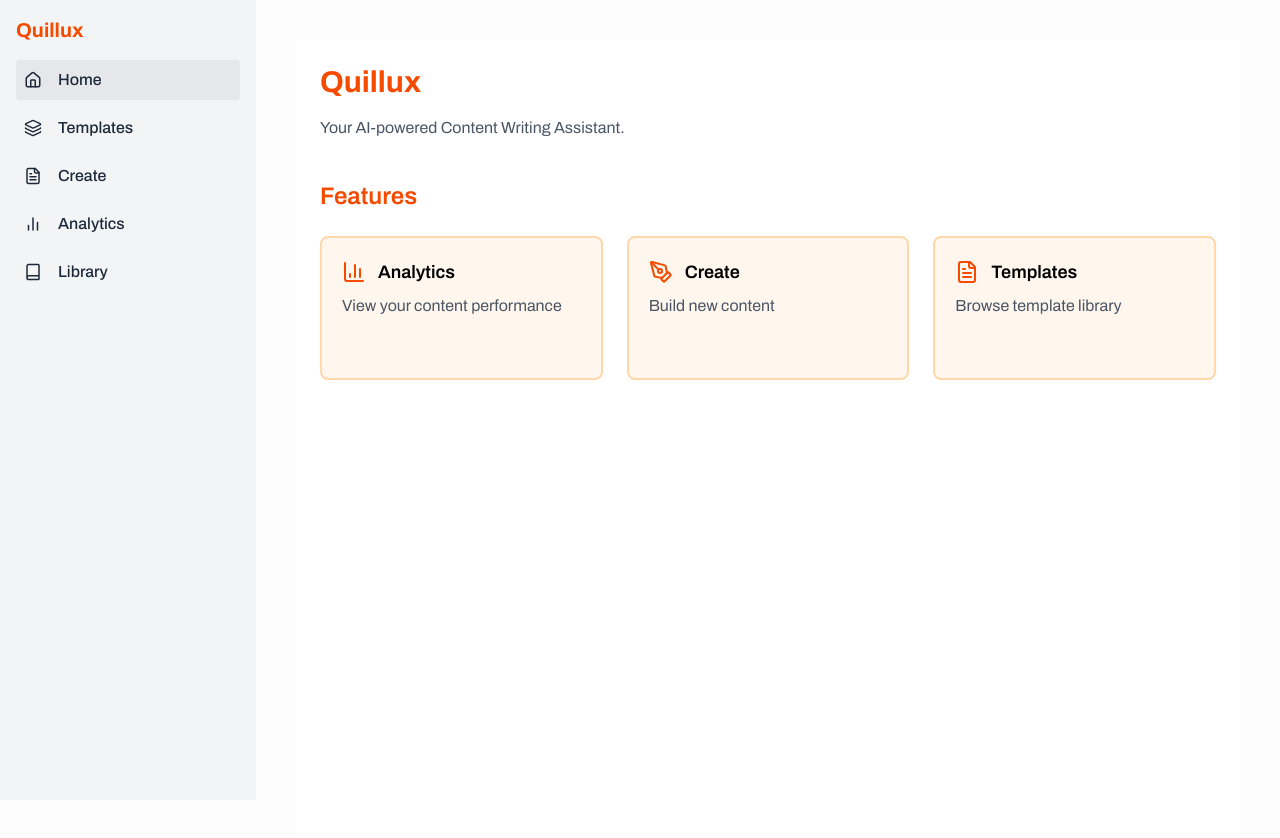
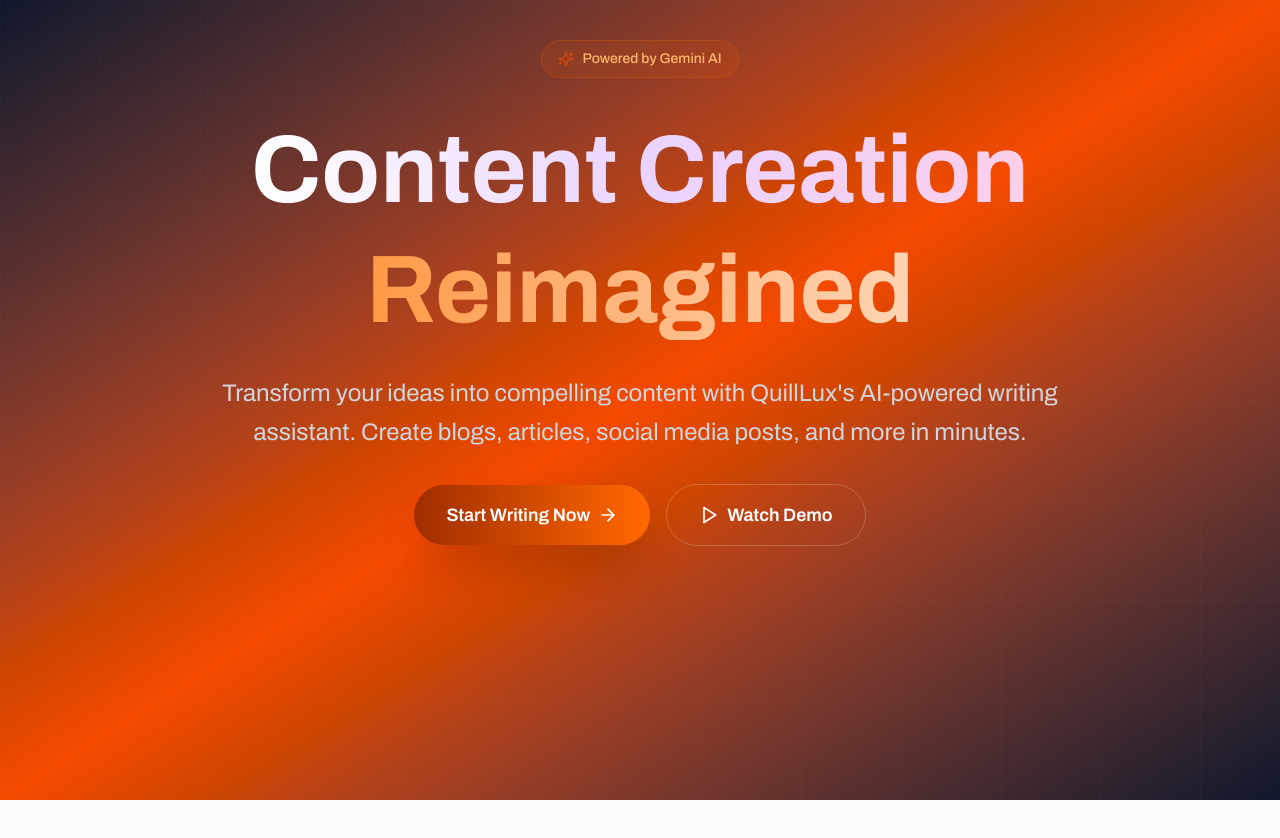
Before and after one commit to Idris-jose/Quillux, a React (Vite) app: page / in a window 1280 px wide. Shown: the top 838 px of the page. After the commit the page ends 800 px from the top, so only its background shows below. Built offline with nearby package versions, Linux system fonts and the light colour scheme.

Commit message:
feat: Refactor routing and sidebar navigation; add Homepage and Navigation components

```diff
--- a/src/components/App.jsx
+++ b/src/components/App.jsx
@@ -1,27 +1,50 @@
- import Homepage from './Home.jsx'
+import Home from './Home.jsx'
 import Sidebar from './sidebar.jsx'
 import Create from './Create.jsx'
 import Template from './Templates.jsx'
 import Analytics from './Analytics.jsx'
 import Libary from './Library.jsx'
-import { Routes,Route,BrowserRouter } from 'react-router-dom'
+import Homepage2 from './Homepage.jsx'
+import { Routes, Route, BrowserRouter, useLocation } from 'react-router-dom'
+
+function LayoutWithSidebar({ children }) {
+  return (
+    <div className="flex min-h-screen">
+      <Sidebar />
+      <div className="flex-1 ml-0 md:ml-64 p-4 md:p-10">
+        {children}
+      </div>
+    </div>
+  )
+}
+
+function AppRoutes() {
+  const location = useLocation()
+  if (location.pathname === "/") {
+    return (
+      <Routes>
+        <Route path="/" element={<Homepage2 />} />
+      </Routes>
+    )
+  }
+  return (
+    <LayoutWithSidebar>
+      <Routes>
+        <Route path="/Home" element={<Home />} />
+        <Route path="/Create" element={<Create />} />
+        <Route path="/Templates" element={<Template />} />
+        <Route path="/Analytics" element={<Analytics />} />
+        <Route path="/Library" element={<Libary />} />
+
+      </Routes>
+    </LayoutWithSidebar>
+  )
+}
+
 function App() {
   return (
     <BrowserRouter>
-      <div className="flex min-h-screen">
-      <Sidebar />
-      <div className="flex-1 ml-0 md:ml-64 p-4 md:p-10">
-
-      <Routes>
-        <Route path="/" element={<Homepage />} />
-        <Route path="/Create" element={<Create/>} />
-        <Route path="/Templates" element={<Template />} />
-        <Route path="/Analytics" element={<Analytics />} />
-        <Route path="/Library" element={<Libary />} />
-        {/* Add more routes here as needed */}
-      </Routes>
-      </div>
-      </div>
+      <AppRoutes />
     </BrowserRouter>
   )
 }
--- /dev/null
+++ b/src/components/Homepage.jsx
@@ -0,0 +1,93 @@
+import React, { useState, useEffect } from 'react';
+import {
+  Feather,
+  Sparkles,
+  ArrowRight,
+  Play
+} from 'lucide-react';
+import Navigation from './Navigation.jsx'
+  import { useNavigate } from 'react-router-dom';
+
+export default function QuillLuxHero() {
+  const [isVisible, setIsVisible] = useState(false);
+
+  useEffect(() => {
+    setIsVisible(true);
+  }, []);
+
+
+
+// Inside component:
+const navigate = useNavigate();
+const handleGetStarted = () => navigate('/Home');
+
+  return (
+    <div className="min-h-screen bg-gradient-to-br from-slate-900 via-orange-600 to-slate-900 relative overflow-hidden">
+
+
+      {/* Hero Section */}
+
+        <div className="max-w-7xl mx-auto text-center mt-10 w-full">
+          <div className={`transition-all duration-1000 ${isVisible ? 'opacity-100 translate-y-0' : 'opacity-0 translate-y-10'}`}>
+
+            {/* Badge */}
+            <div className="inline-flex items-center bg-orange-500/10 border border-orange-500/20 rounded-full px-4 py-2 mb-8 hover:bg-purple-500/20 transition-colors">
+              <Sparkles className="w-4 h-4 text-orange-600 mr-2 animate-pulse" />
+              <span className="text-orange-300 text-sm font-medium">Powered by Gemini AI</span>
+            </div>
+
+            {/* Main Heading */}
+            <h1 className="text-5xl md:text-7xl lg:text-8xl font-bold mb-6 leading-tight">
+              <span className="bg-gradient-to-r from-white via-purple-200 to-pink-200 bg-clip-text text-transparent">
+                Content Creation
+              </span>
+              <br />
+              <span className="bg-gradient-to-r from-orange-400 to-white bg-clip-text text-transparent animate-gradient">
+                Reimagined
+              </span>
+            </h1>
+
+            {/* Subtitle */}
+            <p className="text-xl md:text-2xl text-gray-300 mb-8 max-w-4xl mx-auto leading-relaxed">
+              Transform your ideas into compelling content with QuillLux's AI-powered writing assistant.
+              Create blogs, articles, social media posts, and more in minutes.
+            </p>
+
+            {/* CTA Buttons */}
+            <div className="flex flex-col sm:flex-row gap-4 justify-center items-center mb-16">
+              <button
+
+              onClick={handleGetStarted}
+              className="group bg-gradient-to-r from-orange-800 to-orange-500 px-8 py-4 rounded-full text-white font-semibold text-lg hover:scale-105 transition-all duration-300 flex items-center shadow-2xl hover:shadow-purple-500/25">
+                Start Writing Now
+                <ArrowRight className="w-5 h-5 ml-2 group-hover:translate-x-1 transition-transform" />
+              </button>
+              <button className="group px-8 py-4 rounded-full border border-white/20 text-white font-semibold text-lg hover:bg-white/5 transition-all duration-300 flex items-center">
+                <Play className="w-5 h-5 mr-2 group-hover:scale-110 transition-transform" />
+                Watch Demo
+              </button>
+            </div>
+
+
+          </div>
+        </div>
+
+
+
+        {/* Decorative Grid */}
+        <div className="absolute inset-0 bg-[linear-gradient(rgba(255,255,255,.02)_1px,transparent_1px),linear-gradient(90deg,rgba(255,255,255,.02)_1px,transparent_1px)] bg-[size:100px_100px] pointer-events-none"></div>
+
+
+      <style jsx>{`
+        @keyframes gradient {
+          0%, 100% { background-position: 0% 50%; }
+          50% { background-position: 100% 50%; }
+        }
+        .animate-gradient {
+          background-size: 200% 200%;
+          animation: gradient 3s ease-in-out infinite;
+        }
+      `}</style>
+    </div>
+  );
+}
--- /dev/null
+++ b/src/components/Navigation.jsx
@@ -0,0 +1,45 @@
+import React, { useState, useEffect } from 'react';
+import {
+  Feather,
+  Sparkles,
+  ArrowRight,
+  Play
+} from 'lucide-react';
+
+export default function Navigation(){
+    return(
+        <>
+         {/* Navigation */}
+      <nav className="fixed top-0 w-full z-50 bg-black/20 backdrop-blur-lg border-b border-white/10">
+        <div className="max-w-7xl mx-auto px-6 py-4">
+          <div className="flex justify-between items-center">
+            <div className="flex items-center space-x-2">
+              <div className="p-2 bg-gradient-to-r from-purple-500 to-pink-500 rounded-lg">
+                <Feather className="w-6 h-6 text-white" />
+              </div>
+              <span className="text-2xl font-bold bg-gradient-to-r from-purple-400 to-pink-400 bg-clip-text text-transparent">
+                QuillLux
+              </span>
+            </div>
+
+            <div className="hidden md:flex items-center space-x-8">
+              <a href="#features" className="text-gray-300 hover:text-white transition-colors">Features</a>
+              <a href="#pricing" className="text-gray-300 hover:text-white transition-colors">Pricing</a>
+              <a href="#about" className="text-gray-300 hover:text-white transition-colors">About</a>
+              <button className="bg-gradient-to-r from-purple-500 to-pink-500 px-6 py-2 rounded-full text-white font-semibold hover:scale-105 transition-transform">
+                Get Started
+              </button>
+            </div>
+
+            {/* Mobile menu button */}
+            <button className="md:hidden text-white">
+              <svg className="w-6 h-6" fill="none" stroke="currentColor" viewBox="0 0 24 24">
+                <path strokeLinecap="round" strokeLinejoin="round" strokeWidth={2} d="M4 6h16M4 12h16M4 18h16" />
+              </svg>
+            </button>
+          </div>
+        </div>
+      </nav>
+        </>
+    )
+}
--- a/src/components/sidebar.jsx
+++ b/src/components/sidebar.jsx
@@ -2,7 +2,7 @@
 import { Menu, X, Home, FileText, Layers, BarChart2, Book } from 'lucide-react';
 
 const navItems = [
-     { title: 'Home', route: '/', icon: <Home size={18} /> },
+     { title: 'Home', route: '/Home', icon: <Home size={18} /> },
     { title: 'Templates', route: '/create', icon: <Layers size={18} /> },
     { title: 'Create', route: '/templates', icon: <FileText size={18} />  },
     { title: 'Analytics', route: '/analytics', icon: <BarChart2 size={18} /> },
```
